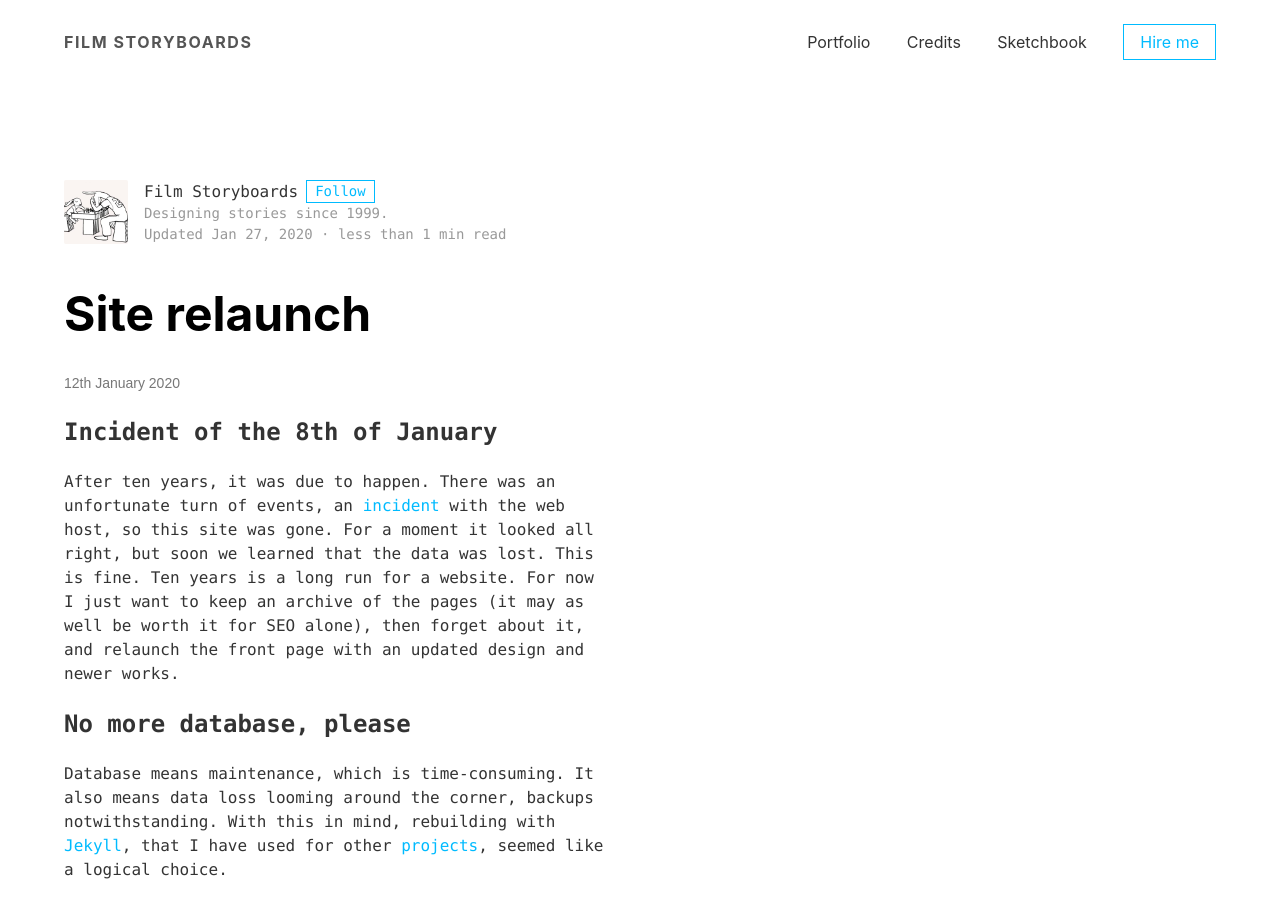
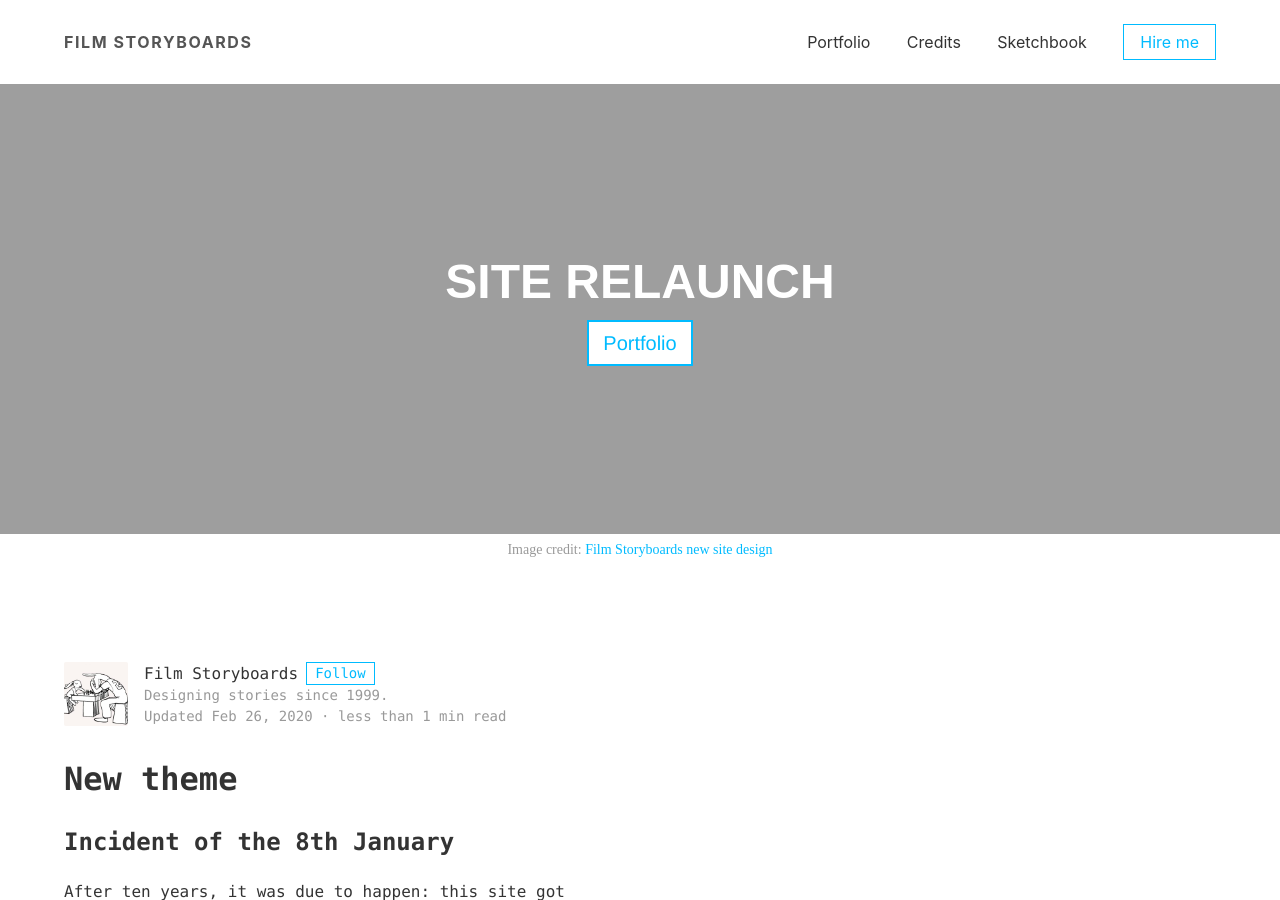
Before and after one commit to YJPL/film-storyboards, a Jekyll site: the page built from _posts/2020-01-12-site-relaunch.md, in a window 1280 px wide and 900 px high. Built offline with Jekyll 4.4.1, drawn with Linux system fonts in a browser that asks for light colours; some of the changed text lies outside the part shown.

Commit message:
Update 2020-01-12-site-relaunch.md

```diff
--- a/_posts/2020-01-12-site-relaunch.md
+++ b/_posts/2020-01-12-site-relaunch.md
@@ -1,9 +1,19 @@
 ---
 title: Site relaunch
 date: 2020-01-12T00:00:50+01:00
-last_modified_at: 2020-01-27 12:24:48 +0100
+last_modified_at: 2020-02-26 12:24:48 +0100
 author: Yves
 layout: post
+header:
+    layout: hero
+    vh: vh-50 vh-75-m vh-50-l
+    image: "/images/film-storyboards-screenshot.png"
+    caption: "[Film Storyboards new site design](/)"
+    class: bg-darken-50 bg-darken-50-ns
+    cta:
+        text: "Portfolio"
+        url: /portfolio/
+        class: btn btn--primary helvetica
 permalink: /site-relaunch/
 image:
 categories:
@@ -12,11 +22,17 @@
   - web design
 ---
 
-## Incident of the 8th of January
-After ten years, it was due to happen. There was an unfortunate turn of events, an [incident](https://news.gandi.net/fr/2020/01/incident-majeur-sur-notre-infrastructure-dhebergement-au-luxembourg/) with the web host, so this site was gone. For a moment it looked all right, but soon we learned that the data was lost. This is fine. Ten years is a long run for a website. For now I just want to keep an archive of the pages (it may as well be worth it for SEO alone), then forget about it, and relaunch the front page with an updated design and newer works.
+# New theme
+## Incident of the 8th January
+After ten years, it was due to happen: this site got lost after an [incident](https://news.gandi.net/en/2020/01/postmortem-of-the-failure-of-one-hosting-storage-unit-at-lu-bi1-on-january-8-2020/) with the web host. At first, it looked all right, but then customers learned that the data was likely lost. It turned out that the host was able to recover the data. Ten years is a long run for a website. Anyway, following this incident is a perfect time to relaunch the front page with an updated design and newer works.
 
 ## No more database, please
-Database means maintenance, which is time-consuming. It also means data loss looming around the corner, backups notwithstanding.
-With this in mind, rebuilding with [Jekyll](https://jekyllrb.com), that I have used for other [projects](https://alternatyves.com), seemed like a logical choice.
+Database means time-consuming maintenance. It also means data loss looming around the corner, backups notwithstanding. With this in mind, rebuilding this site with [Jekyll](https://jekyllrb.com), that I use for my [illustration portfolio](https://alternatyves.com), seemed like a logical choice. The transition from WordPress to Jekyll went smoothly.
 
 ## Archives
+Keeping an archive of the pages may well be worth it for SEO alone.
+You can find all [blog posts here](https://film-storyboards.com/archive/).
+
+## Source code
+The new site uses Jekyll  + [Tachyons](http://tachyons.io).
+You are welcome to contribute to improving this theme: [https://github.com/YJPL/film-storyboards](https://github.com/YJPL/film-storyboards).
```
